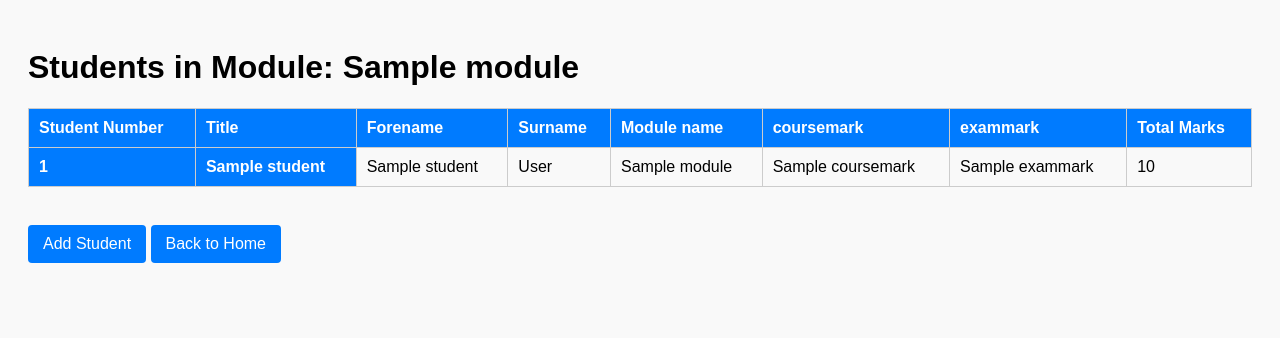
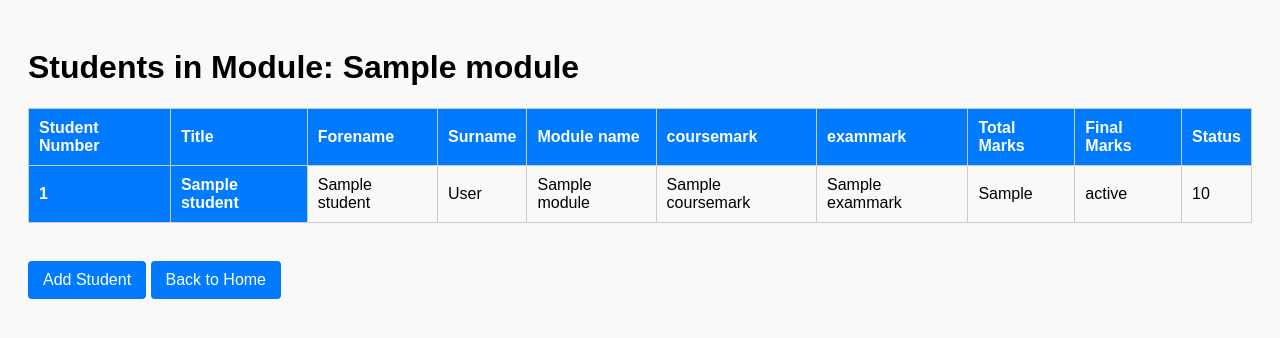
Before and after one commit to pushkargarud/student-manager, a Flask app: template students/templates/display.html in a window 1280 px wide. Shown: the top 338 px of the page. Run offline with Flask 3, Linux system fonts and the light colour scheme; the template is opened without the code that fills it: most values are stand-ins (such as "Sample title", 1, 10 or a date in 2020).

Commit message:
Added Grade Calculator

```diff
--- a/students/app.py
+++ b/students/app.py
@@ -21,6 +21,10 @@ def add_students():
         coursemark = request.form['coursemark']
         exammark = request.form['exammark']
 
+        #calculate final mark
+        final_grade=(int(coursemark)*0.4)+(int(exammark)*0.6)
+        status = "Pass" if final_grade>=50 else "Fail"
+
         with shelve.open(module, writeback=True) as db:
             print(f"Adding student to module: {module}")  # Debug print
             if number in db:
@@ -32,7 +36,9 @@ def add_students():
                 "forename": forename,
                 "surname": surname,
                 "coursemark": int(coursemark),
-                "exammark": int(exammark)
+                "exammark": int(exammark),
+                "final_grade": final_grade,
+                "status": status
             }
         return redirect(url_for('index'))
 
@@ -61,6 +67,10 @@ def update_students():
                 coursemark = request.form['coursemark']
                 exammark = request.form['exammark']
 
+            #Recalculate final mark
+                final_grade= (int(coursemark)*4.0)+(int(exammark)*0.6)
+                status="Pass" if final_grade>50 else "Fail"
+
                 with shelve.open(module, writeback=True) as db:
                     if number in db:
                         db[number]={
@@ -70,7 +80,10 @@ def update_students():
                         "forename": forename,
                         "surname": surname,
                         "coursemark": int(coursemark),
-                        "exammark": int(exammark)
+                        "exammark": int(exammark),
+                        "final_grade": final_grade,
+                        "status": status
+
 
                         }
 
--- a/students/templates/display.html
+++ b/students/templates/display.html
@@ -59,6 +59,8 @@
                 <th>coursemark</th>
                 <th>exammark</th>
                 <th>Total Marks</th>
+                <th>Final Marks</th>
+                <th>Status</th>
             </tr>
         </thead>
         <tbody>
@@ -71,6 +73,8 @@
                     <td>{{ student.module }}</td>
                     <td>{{ student.coursemark }}</td>
                     <td>{{ student.exammark }}</td>
+                    <td>{{ student.final_grade}}</td>
+                    <td>{{ student.status }}</td>
                     <td>{{student.coursemark + student.exammark }}</td>
             </tr>
             {% endfor %}
```
